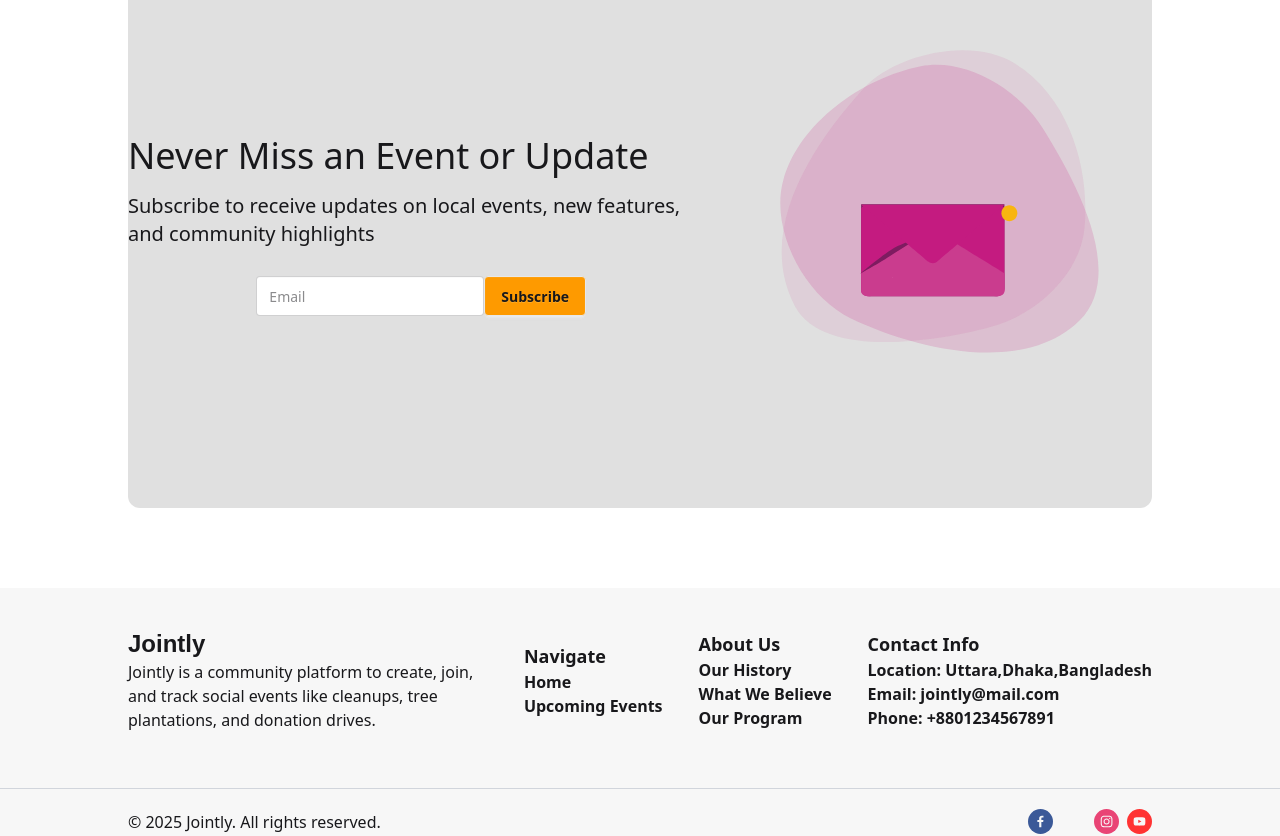
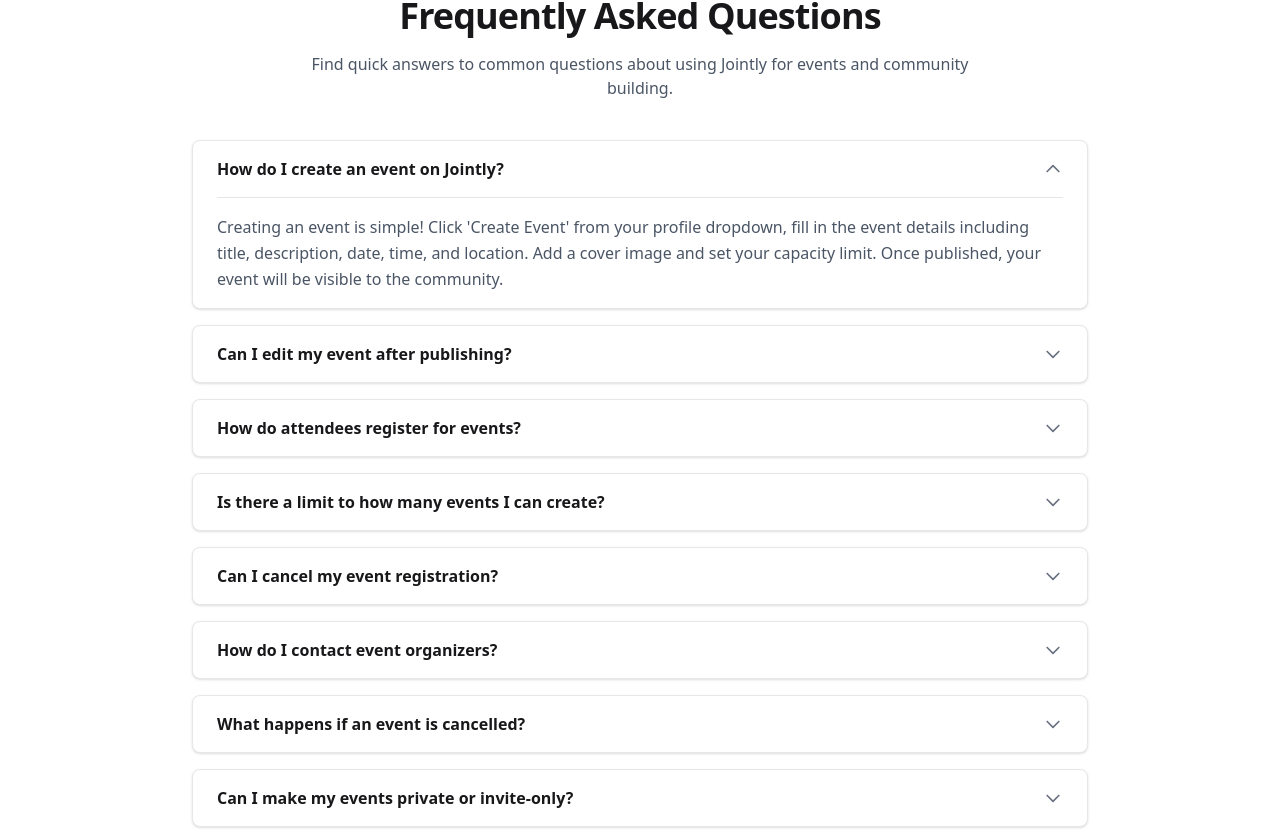
Before and after one commit to sabbir-islam/Jointly-Event-manager, a React (Vite) app: page / in a window 1280 px wide. Shown: the part 2422-3258 px from the top of the page. Built offline with nearby package versions, Linux system fonts and the light colour scheme; no server answers; a web font is replaced by a local one.

Commit message:
FAQ section added

```diff
--- /dev/null
+++ b/src/Pages/FaqSection.jsx
@@ -0,0 +1,107 @@
+import React, { useState } from 'react';
+
+const FaqSection = () => {
+  const [openIndex, setOpenIndex] = useState(0); // First question open by default
+
+  const faqs = [
+    {
+      question: "How do I create an event on Jointly?",
+      answer: "Creating an event is simple! Click 'Create Event' from your profile dropdown, fill in the event details including title, description, date, time, and location. Add a cover image and set your capacity limit. Once published, your event will be visible to the community."
+    },
+    {
+      question: "Can I edit my event after publishing?",
+      answer: "Yes, you can edit your event details at any time from the 'Manage Events' section in your profile. However, if attendees have already registered, major changes (like date/time) should be communicated to them via the event updates feature."
+    },
+    {
+      question: "How do attendees register for events?",
+      answer: "Attendees can browse events on the 'Upcoming Events' page, click on any event they're interested in, and hit the 'Join Event' button. They'll receive confirmation and can view their registered events in their profile."
+    },
+    {
+      question: "Is there a limit to how many events I can create?",
+      answer: "Currently, there's no limit on the number of events you can create. We encourage active community building! However, we ask that you only create events you genuinely plan to host."
+    },
+    {
+      question: "Can I cancel my event registration?",
+      answer: "Yes, you can cancel your registration from the event details page or from your 'Joined Events' section. Please cancel as early as possible to allow others to take your spot if the event has limited capacity."
+    },
+    {
+      question: "How do I contact event organizers?",
+      answer: "Event organizers' contact information is available on the event details page. You can also use the event comments section to ask questions that might benefit other attendees."
+    },
+    {
+      question: "What happens if an event is cancelled?",
+      answer: "If an organizer cancels an event, all registered attendees will be automatically notified. The event will be marked as cancelled and removed from upcoming events lists."
+    },
+    {
+      question: "Can I make my events private or invite-only?",
+      answer: "Currently, all events on Jointly are public to encourage community participation. Private event features are planned for future updates. Stay tuned!"
+    }
+  ];
+
+  const toggleFaq = (index) => {
+    setOpenIndex(openIndex === index ? -1 : index);
+  };
+
+  return (
+    <section className="py-12 ">
+      <div className="mx-auto w-[92%] md:w-[80%] max-w-4xl">
+        <div className="text-center mb-10">
+          <h2 className="text-3xl md:text-4xl font-bold tracking-tight mb-4">
+            Frequently Asked Questions
+          </h2>
+          <p className="text-gray-600 max-w-2xl mx-auto">
+            Find quick answers to common questions about using Jointly for events and community building.
+          </p>
+        </div>
+
+        <div className="space-y-4">
+          {faqs.map((faq, index) => (
+            <div
+              key={index}
+              className="nav-bg rounded-lg border border-gray-200 shadow-sm overflow-hidden"
+            >
+              <button
+                onClick={() => toggleFaq(index)}
+                className="w-full px-6 py-4 text-left flex items-center justify-between  transition-colors"
+              >
+                <h3 className="font-semibold  pr-4">
+                  {faq.question}
+                </h3>
+                <svg
+                  className={`w-5 h-5 text-gray-500 transition-transform duration-200 flex-shrink-0 ${
+                    openIndex === index ? 'rotate-180' : ''
+                  }`}
+                  fill="none"
+                  stroke="currentColor"
+                  viewBox="0 0 24 24"
+                >
+                  <path
+                    strokeLinecap="round"
+                    strokeLinejoin="round"
+                    strokeWidth={2}
+                    d="M19 9l-7 7-7-7"
+                  />
+                </svg>
+              </button>
+
+              <div
+                className={`overflow-hidden transition-all duration-300 ease-in-out ${
+                  openIndex === index ? 'max-h-96 opacity-100' : 'max-h-0 opacity-0'
+                }`}
+              >
+                <div className="px-6 pb-4">
+                  <div className="h-px bg-gray-200 mb-4"></div>
+                  <p className="text-gray-600 leading-relaxed">
+                    {faq.answer}
+                  </p>
+                </div>
+              </div>
+            </div>
+          ))}
+        </div>
+      </div>
+    </section>
+  );
+};
+
+export default FaqSection;
--- a/src/Pages/Home.jsx
+++ b/src/Pages/Home.jsx
@@ -4,6 +4,7 @@ import Features from "./Features";
 import Gallery from "./Gallery";
 import NewsLetter from "./NewsLetter";
 import { Link } from "react-router";
+import FaqSection from "./FaqSection";
 
 const Home = () => {
   const ref = useRef(null);
@@ -55,6 +56,10 @@ const Home = () => {
       </div>
 
       <div className="my-20">
+        <FaqSection></FaqSection>
+      </div>
+
+      <div className="my-20">
         <NewsLetter></NewsLetter>
       </div>
     </div>
```
